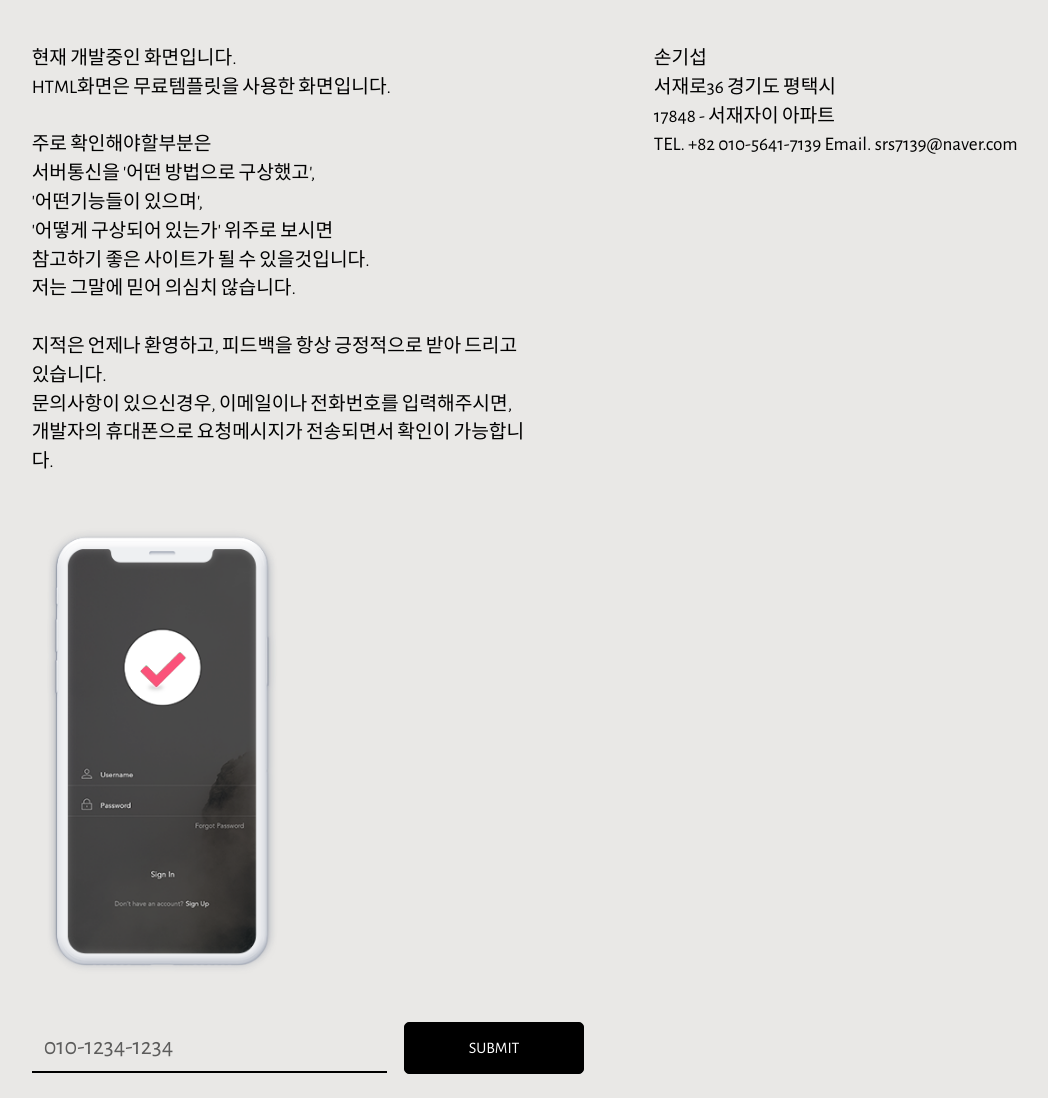
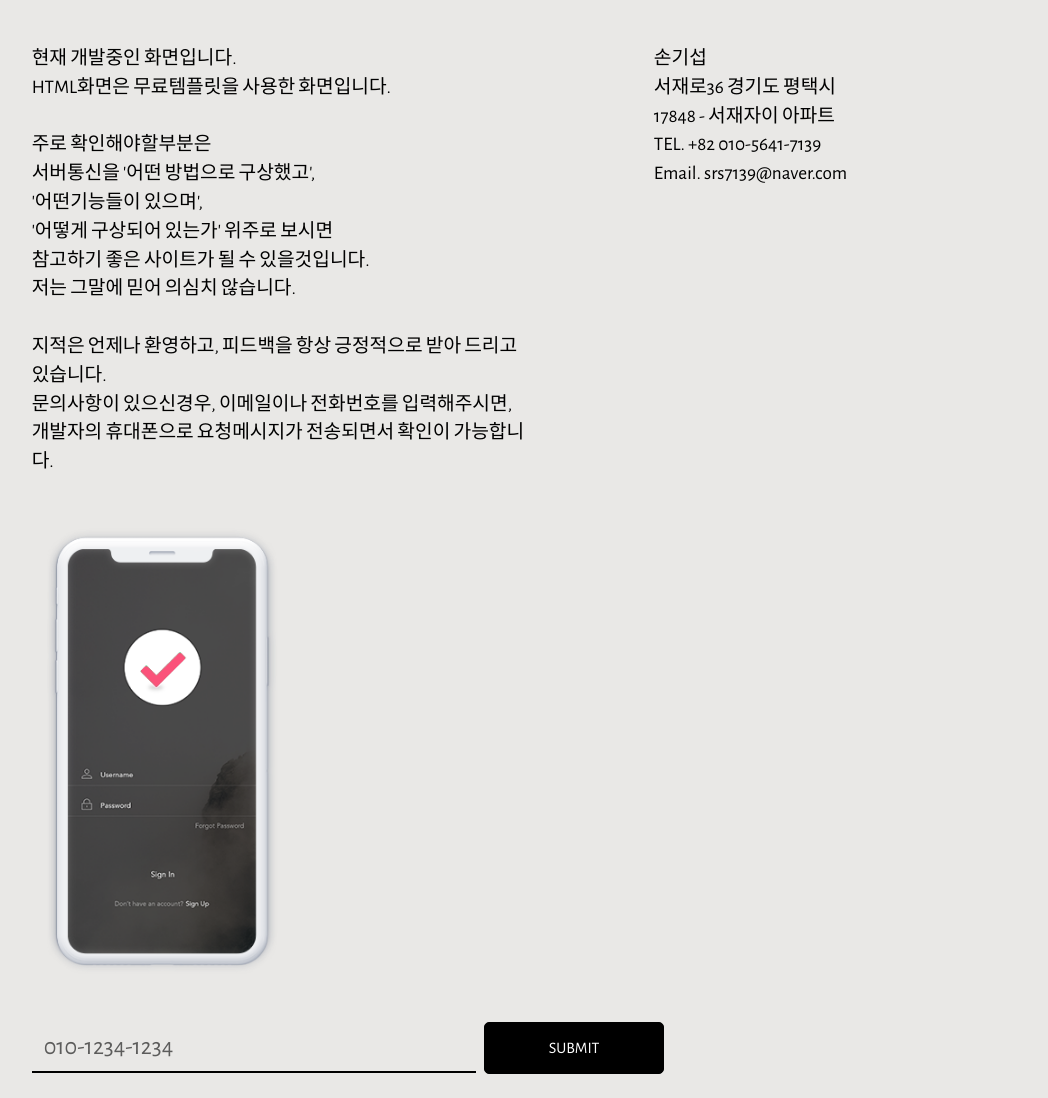
Before and after one commit to kiseopSon/WEB, a plain HTML site: page contact.html in a window 1280 px wide. Shown: the part 195-1293 px from the top of the page, without its empty margins (90-1138 px from the left). Drawn offline with nearby package versions, Linux system fonts and the light colour scheme.

Commit message:
모바일 위치조정

```diff
--- a/contact.html
+++ b/contact.html
@@ -68,7 +68,7 @@
                         손기섭<br>
                         서재로36 경기도 평택시<br>
                         17848 - 서재자이 아파트<br>
-                        TEL. +82 010-5641-7139
+                        TEL. +82 010-5641-7139<br>
                         Email.  srs7139@naver.com
                      </p>
                   </div>
@@ -89,9 +89,9 @@
             </div>
             <form class="form-inline pt-5">
                <div class="form-group mb-2">
-                  <input type="phone" class="form-control" id="inputPhone" placeholder="010-1234-1234" style="width: 80%;">
+                  <input type="phone" class="form-control" id="inputPhone" placeholder="010-1234-1234">
                </div>
-                  <button type="submit" class="mx-sm-2 btn btn-primary mb-2" style="margin-left: -4.5rem!important;">SUBMIT</button>
+                  <button type="submit" class="mx-sm-2 btn btn-primary mb-2">SUBMIT</button>
                </form>
             </div>
          </div>
```
